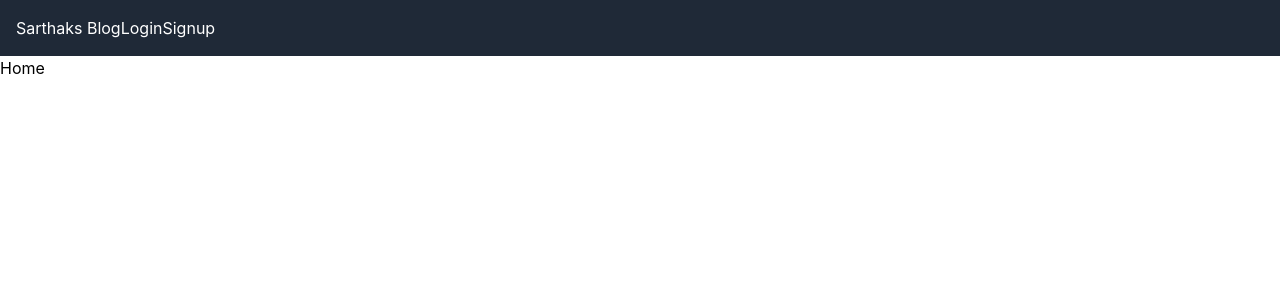
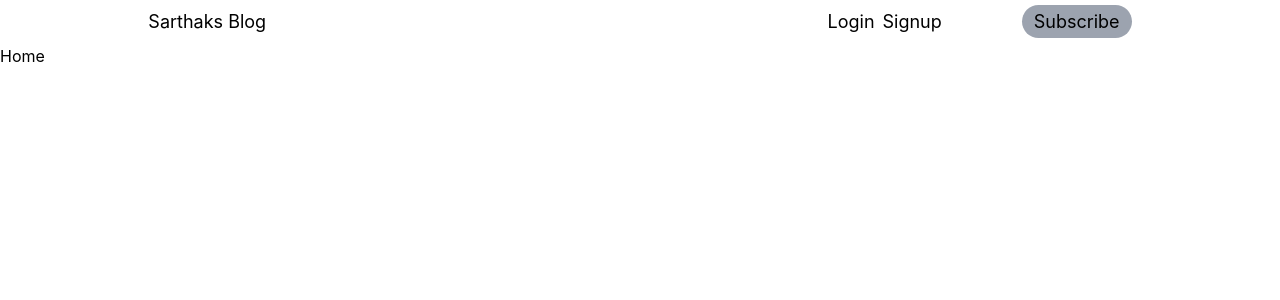
Before and after one commit to sarthakp107/Blog, a React (Create React App) app: page / in a window 1280 px wide. Shown: the top 300 px of the page. Built offline with nearby package versions, Linux system fonts and the light colour scheme; the HTML template or start-up script is replaced by a standard one.

Commit message:
tailwind fun

```diff
--- a/src/components/Navbar.js
+++ b/src/components/Navbar.js
@@ -2,20 +2,23 @@ import React from 'react'
 import { Link } from 'react-router-dom';
 
 export default function Navbar() {
-  return (
-    <div className=
-    'block  bg-gray-800 text-white  p-4'>
-        <div className="container flex flex-wrap items-center">
-        Sarthaks Blog
-            <ul>
+    return (
+        <div className='bg-dark text-light p-2 text-lg '>
+            <ul className='flex justify-around'>
+                <li className=''>
+                    <Link to="/">Sarthaks Blog</Link>
+                </li>
+<div>
+
+</div>
                 <li>
-                <Link to="/login">Login</Link>
-                <Link to="/signup">Signup</Link>
+                    <Link to="/login" className='mr-2'>Login</Link>
+                    <Link to="/signup" className='mr-20'>Signup</Link>
+                    <Link to="/subscribe" className=' bg-gray-400 rounded-full py-1.5 px-3 hover:bg-gray-50'>Subscribe</Link>
                 </li>
 
+
             </ul>
-
         </div>
-    </div>
-  )
+    )
 }
```
